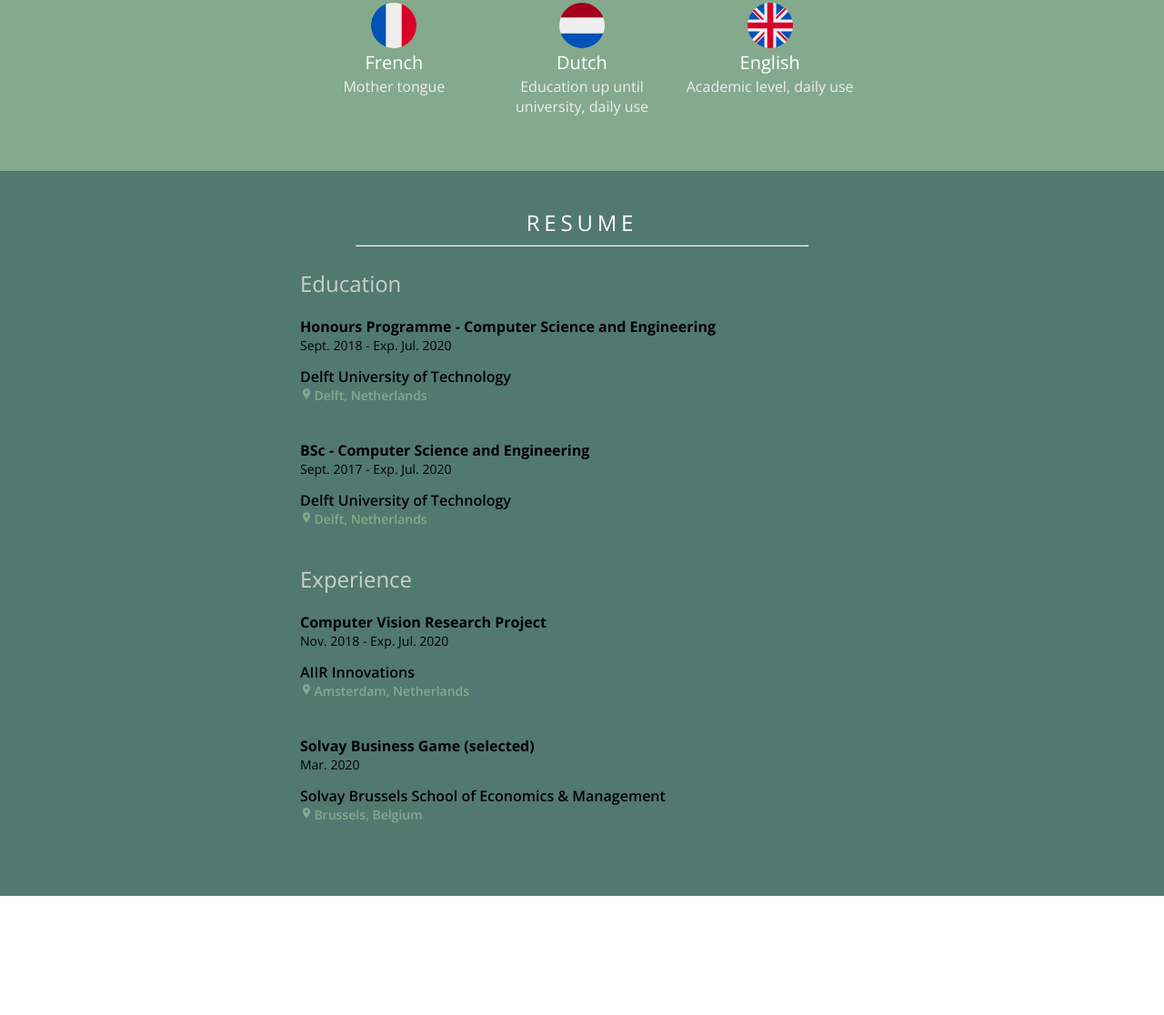
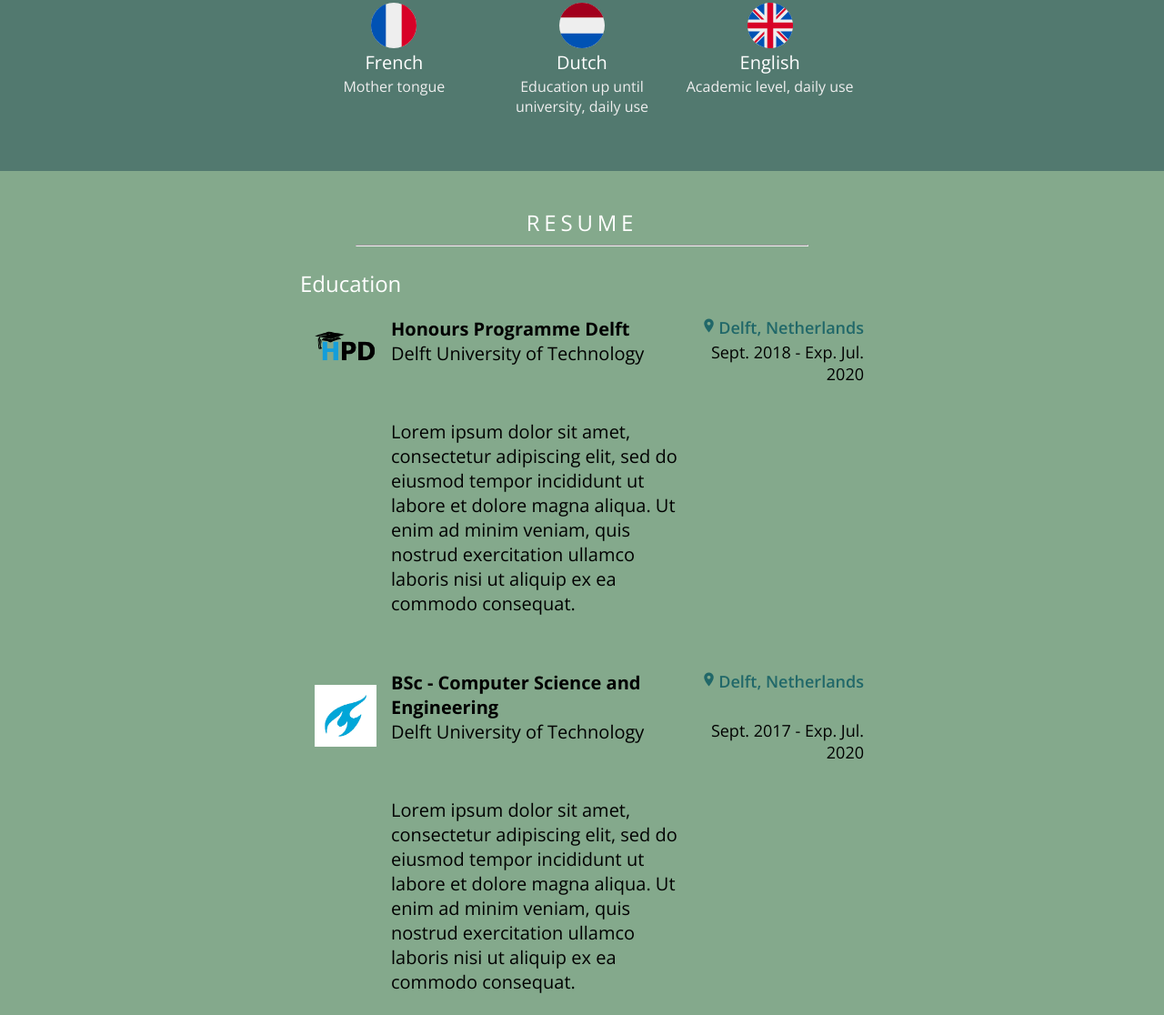
Before and after one commit to louisgevers/louisgevers, a Gatsby site: page / in a window 1280 px wide. Shown: the part 1187-2303 px from the top of the page at 91% size. Before the commit the page ends 2172 px from the top, so only its background shows below. Built offline with nearby package versions, Linux system fonts and the light colour scheme; Gatsby itself is replaced by a stand-in of ours.

Commit message:
Implement responsive styling for Resume and update colors

```diff
--- a/src/components/about/about.js
+++ b/src/components/about/about.js
@@ -5,7 +5,7 @@ import FlagIcons from "./flag-icons"
 import ColoredSection from "../colored-section"
 
 const About = () => (
-  <ColoredSection title="about me" backgroundColor="#84a98c" color="#ffffff">
+  <ColoredSection title="about me" backgroundColor="#52796f" color="#ffffff">
     <TextParagraph>
       <p>
         Lorem ipsum dolor sit amet, consectetur adipiscing elit. Ut volutpat
--- a/src/components/resume/resume-section.js
+++ b/src/components/resume/resume-section.js
@@ -4,7 +4,7 @@ import styled from "styled-components"
 import Img from "gatsby-image"
 
 const StyledHeader = styled.h3`
-  color: #cad2c5;
+  /* color: #cad2c5; */
   text-align: start;
   font-weight: 300;
   font-size: 24px;
@@ -12,19 +12,37 @@ const StyledHeader = styled.h3`
   margin-top: 1em;
 `
 
-const StyledEntryGrid = styled.div`
+const ResumeEntriesList = styled.ul`
+  list-style-type: none;
+  margin: 0;
+  padding: 0;
+`
+
+const StyledEntryGrid = styled.li`
   display: flex;
   flex-direction: column;
   text-align: start;
   color: black;
   margin-top: 20px;
   margin-bottom: 40px;
+  @media (min-width: 1024px) {
+    display: grid;
+    grid-template-columns: 100px 1fr 30%;
+    grid-template-rows: auto;
+    grid-template-areas:
+      "icon title location"
+      "icon institution period"
+      "icon description .";
+  }
 `
 const EntryTitle = styled.h4`
   grid-area: title;
   font-size: 16px;
   font-weight: 700;
   margin: 0;
+  @media (min-width: 768px) {
+    font-size: 20px;
+  }
 `
 
 const EntryInstitution = styled.h5`
@@ -32,22 +50,40 @@ const EntryInstitution = styled.h5`
   margin: 0;
   font-size: 16px;
   font-weight: 600;
+  @media (min-width: 768px) {
+    font-size: 20px;
+  }
+  @media (min-width: 1024px) {
+    font-weight: 400;
+  }
 `
 
 const EntryDescription = styled.p`
   grid-area: description;
   display: none;
+  @media (min-width: 768px) {
+    display: block;
+  }
 `
 
 const EntryLocation = styled.span`
   grid-area: location;
   font-size: 14px;
   font-weight: 600;
-  color: #84a98c;
+  color: #216869;
   .material-icons {
     font-family: "Material Icons";
     font-size: 14px;
     margin-right: 0.1em;
+  }
+  @media (min-width: 768px) {
+    font-size: 18px;
+    .material-icons {
+      font-size: 18px;
+    }
+  }
+  @media (min-width: 1024px) {
+    text-align: end;
   }
 `
 
@@ -57,11 +93,21 @@ const EntryPeriod = styled.span`
   margin-bottom: 1em;
   font-weight: 300;
   font-size: 14px;
+  @media (min-width: 768px) {
+    font-size: 18px;
+  }
+  @media (min-width: 1024px) {
+    text-align: end;
+  }
 `
 
-const EntryIcon = styled(Img)`
+const EntryIcon = styled.div`
   grid-area: icon;
   display: none;
+  @media (min-width: 1024px) {
+    display: block;
+    padding: 1em;
+  }
 `
 
 const ResumeEntry = ({
@@ -73,7 +119,9 @@ const ResumeEntry = ({
   iconFluid,
 }) => (
   <StyledEntryGrid>
-    <EntryIcon fluid={iconFluid} />
+    <EntryIcon>
+      <Img fluid={iconFluid} />
+    </EntryIcon>
     <EntryTitle>{title}</EntryTitle>
     <EntryPeriod>{period}</EntryPeriod>
     <EntryInstitution>{institution}</EntryInstitution>
@@ -88,6 +136,7 @@ const ResumeEntry = ({
 const ResumeSection = ({ title, items }) => (
   <div>
     <StyledHeader>{title}</StyledHeader>
+    <ResumeEntriesList>
       {items.map(item => (
         <ResumeEntry
           key={item.title}
@@ -99,6 +148,7 @@ const ResumeSection = ({ title, items }) => (
           iconFluid={item.icon.childImageSharp.fluid}
         />
       ))}
+    </ResumeEntriesList>
   </div>
 )
 
--- a/src/components/resume/resume.js
+++ b/src/components/resume/resume.js
@@ -42,7 +42,7 @@ const Resume = () => {
     }
   `)
   return (
-    <ColoredSection title="resume" backgroundColor="#52796f" color="#ffffff">
+    <ColoredSection title="resume" backgroundColor="#84a98c" color="#ffffff">
       <ResumeSection title="Education" items={data.education.nodes} />
       <ResumeSection title="Experience" items={data.experience.nodes} />
     </ColoredSection>
--- a/src/content/education.json
+++ b/src/content/education.json
@@ -1,6 +1,6 @@
 [
   {
-    "title": "Honours Programme - Computer Science and Engineering",
+    "title": "Honours Programme Delft",
     "institution": "Delft University of Technology",
     "description": "Lorem ipsum dolor sit amet, consectetur adipiscing elit, sed do eiusmod tempor incididunt ut labore et dolore magna aliqua. Ut enim ad minim veniam, quis nostrud exercitation ullamco laboris nisi ut aliquip ex ea commodo consequat.",
     "location": "Delft, Netherlands",
```
Lines whose indentation alone changed are shown as unchanged.
